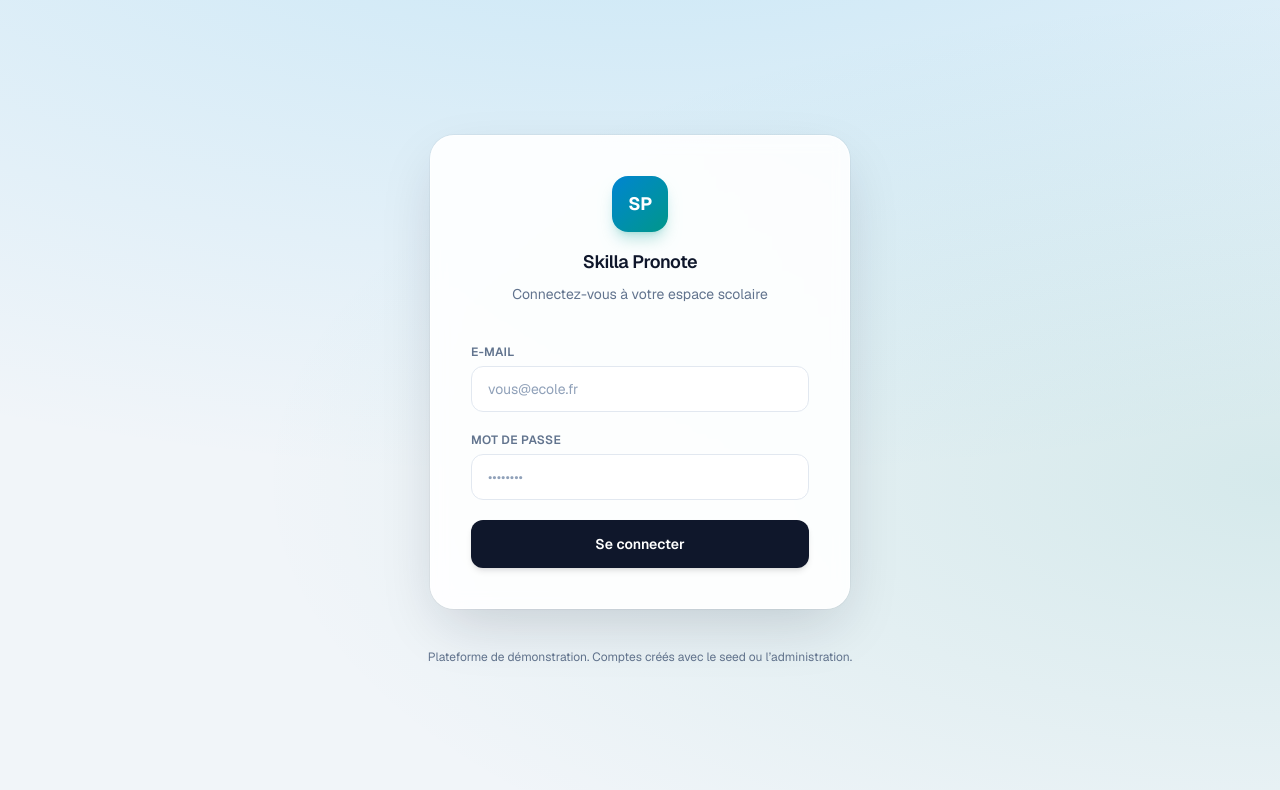
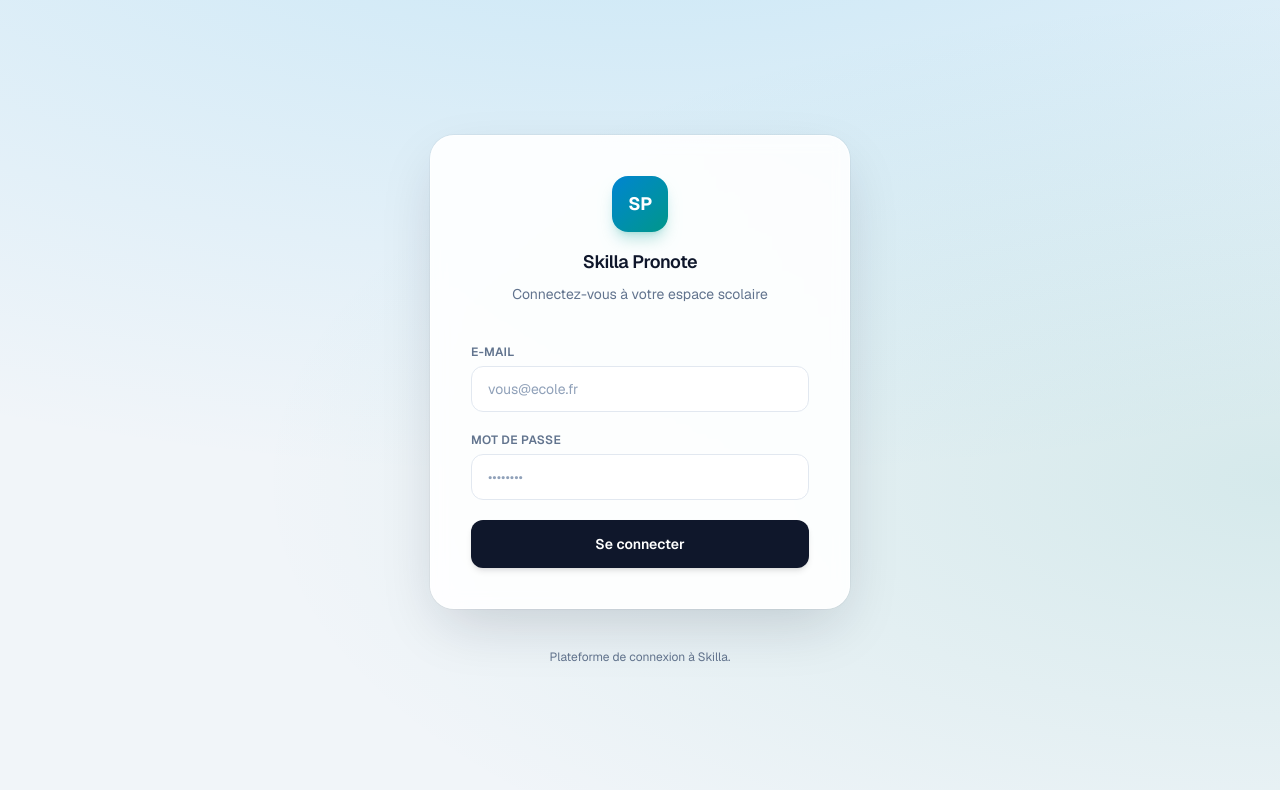
Before and after one commit to Powxx/Skilla, a Next.js app: page /login in a window 1280 px wide. Shown: the top 790 px of the page. Built offline with nearby package versions, Linux system fonts and the light colour scheme; no server answers.

Commit message:
modif titre page login

```diff
--- a/app/login/page.tsx
+++ b/app/login/page.tsx
@@ -17,7 +17,7 @@
       <div className="relative flex min-h-screen flex-col items-center justify-center px-4 py-12 sm:px-6">
         <LoginForm />
         <p className="mt-10 max-w-md text-center text-xs text-slate-500">
-          Plateforme de démonstration. Comptes créés avec le seed ou l’administration.
+          Plateforme de connexion à Skilla.
         </p>
       </div>
     </div>
```
